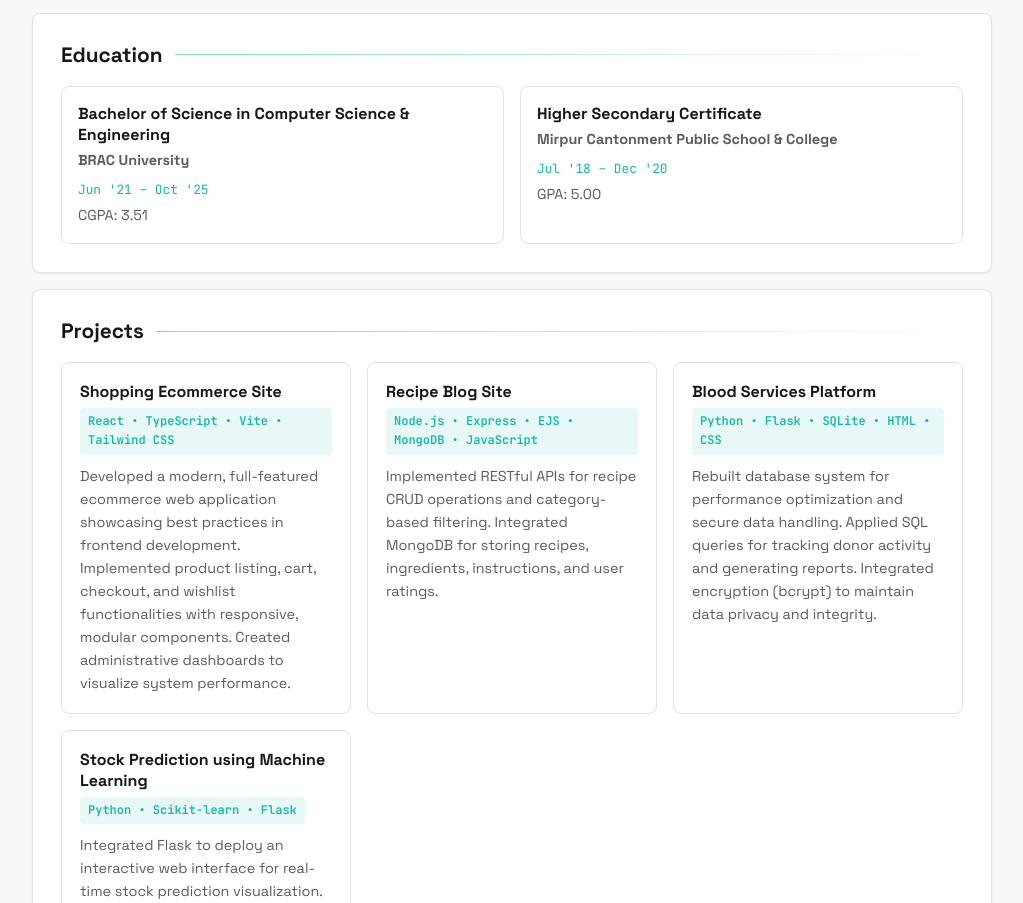
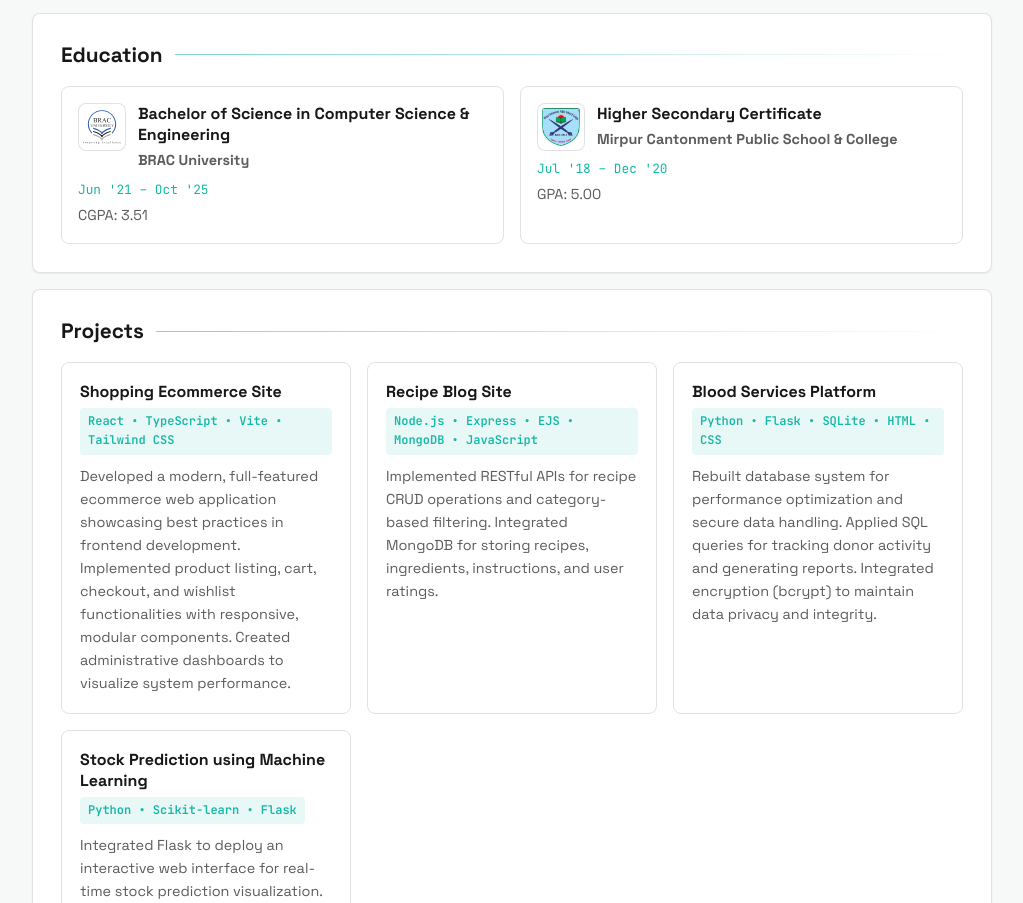
Before and after one commit to Naser-Al-Noman/acshen, a website: page public/index.html in a window 1280 px wide. Shown: the part 2014-2917 px from the top of the page, without its empty margins (128-1151 px from the left). Drawn offline with Linux system fonts and the light colour scheme.

Commit message:
updated logo

```diff
--- a/public/index.html
+++ b/public/index.html
@@ -224,14 +224,24 @@
         <h2>Education</h2>
         <div class="education-grid">
           <article class="edu-item">
-            <h3>Bachelor of Science in Computer Science & Engineering</h3>
-            <p class="company">BRAC University</p>
+            <div class="edu-header">
+              <img src="logos/brac-university.svg" alt="BRAC University logo" class="edu-logo" />
+              <div>
+                <h3>Bachelor of Science in Computer Science & Engineering</h3>
+                <p class="company">BRAC University</p>
+              </div>
+            </div>
             <p class="period">Jun '21 – Oct '25</p>
             <p class="detail">CGPA: 3.51</p>
           </article>
           <article class="edu-item">
-            <h3>Higher Secondary Certificate</h3>
-            <p class="company">Mirpur Cantonment Public School & College</p>
+            <div class="edu-header">
+              <img src="logos/mcpsc.png" alt="Mirpur Cantonment Public School & College logo" class="edu-logo" />
+              <div>
+                <h3>Higher Secondary Certificate</h3>
+                <p class="company">Mirpur Cantonment Public School & College</p>
+              </div>
+            </div>
             <p class="period">Jul '18 – Dec '20</p>
             <p class="detail">GPA: 5.00</p>
           </article>
--- a/public/styles.css
+++ b/public/styles.css
@@ -1002,6 +1002,28 @@ h3 {
   transition: border-color 0.2s ease;
 }
 
+.edu-header {
+  display: flex;
+  gap: 12px;
+  align-items: flex-start;
+  margin-bottom: 4px;
+}
+
+.edu-logo {
+  width: 48px;
+  height: 48px;
+  border-radius: 8px;
+  object-fit: contain;
+  flex-shrink: 0;
+  border: 1px solid var(--line);
+  background: #ffffff;
+  padding: 4px;
+}
+
+.edu-header .company {
+  margin: 4px 0 0;
+}
+
 .edu-item:hover {
   border-color: var(--accent);
 }
```
Also changed, not shown: public/logos/brac-university.svg (added), public/logos/mcpsc.png (added).
